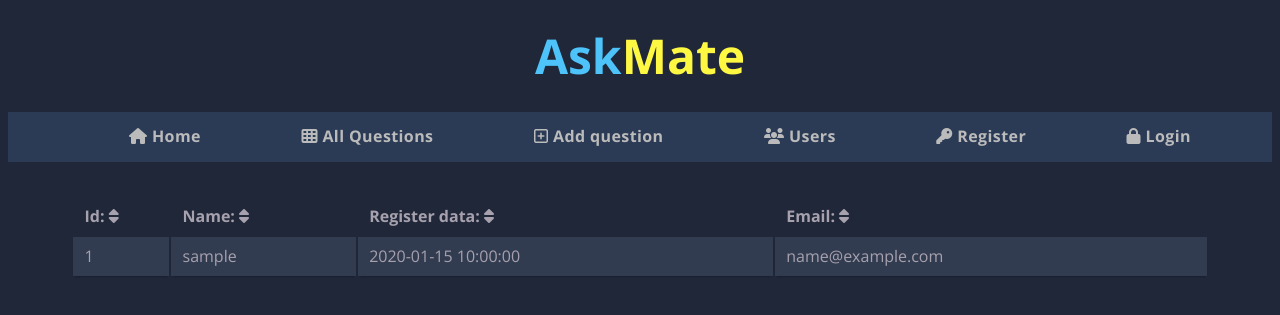
After one commit to FoXcodeZ/AskMate, a Flask app: template templates/users.html in a window 1280 px wide. The commit adds this page. Shown: the top 315 px of the page. Run offline with Flask 2, Linux system fonts and the light colour scheme; the template is opened without the code that fills it: most values are stand-ins (such as "Sample title", 1, 10 or a date in 2020); some libraries are stand-ins or nearby versions.

Commit message:
registration (without password)

```diff
--- a/server.py
+++ b/server.py
@@ -1,15 +1,17 @@
-from flask import Flask, render_template, request, url_for, redirect
+from flask import Flask, session, render_template, request, escape, url_for, redirect
 import data_manager
 
 app = Flask(__name__)
 
 
 @app.route('/')
-@app.route('/index')
+@app.route('/index', methods=['GET', 'POST'])
 def index():
-
     last_5_questions = data_manager.get_last_5_questions()
-    return render_template('index.html', last_5_questions=last_5_questions, title="Home")
+    if 'username' in session:
+        return render_template('index.html', last_5_questions=last_5_questions, title="Home", user=session['username'])
+    else:
+        return render_template('index.html', last_5_questions=last_5_questions, title="Home")
 
 
 @app.route('/display_all_questions')
@@ -46,25 +48,43 @@ def add_answer(question_id):
     return redirect(url_for("display_question", question_id=question_id, title="Display Question"))
 
 
-@app.route('//question/<question_id>/delete', methods=['GET', 'POST'])
+@app.route('/question/<question_id>/delete', methods=['GET', 'POST'])
 def delete_question(question_id):
     data_manager.delete_question(question_id)
     return redirect(url_for('display_all_questions', title="Delete Question"))
 
 
-@app.route('//question/<question_id>/<template_name>/vote-up')
+@app.route('/question/<question_id>/<template_name>/vote-up')
 def vote_up_question(question_id, template_name):
     data_manager.vote_up_question(question_id)
     return display_current_template(template_name)
 
 
-@app.route('//registration')
+@app.route('/registration', methods=['GET', 'POST'])
 def registration():
+    if request.method == 'GET':
+        print("NONE")
+        return render_template('registration.html', title="Registration")
+    else:
+        print("YES")
+        user_name = request.form['user_name']
+        user_email = request.form['user_email']
+        password_1 = request.form['password_1']
+        password_2 = request.form['password_2']
 
-    return render_template('registration.html')
+        data_manager.register_user(user_name, user_email)
+        return redirect(url_for('index', title="Home"))
 
 
-@app.route('//question/<question_id>/<template_name>/vote-down')
+@app.route('/login', methods=['GET', 'POST'])
+def login():
+    if request.method == 'GET':
+        return render_template('login.html', title="Login")
+    session['username'] = request.form['user_name']
+    return redirect(url_for('index', user=session['username']))
+
+
+@app.route('/question/<question_id>/<template_name>/vote-down')
 def vote_down_question(question_id, template_name):
     data_manager.vote_down_question(question_id)
     return display_current_template(template_name)
@@ -77,6 +97,10 @@ def display_current_template(template_name):
         return display_all_questions()
 
 
+@app.route('/list_users')
+def list_users():
+    all_users = data_manager.get_all_users()
+    return render_template('users.html', all_users=all_users)
 
 
 if __name__ == '__main__':
--- a/templates/display-question.html
+++ b/templates/display-question.html
@@ -33,8 +33,8 @@
 {% for row in question %}
     <nav id="navbar">
         <ul>
-            <li><a href="{{ url_for('add_answer', question_id=row['id']) }}" >Add Answer</a></li>
-            <li><a href="{{ url_for('delete_question', question_id=row['id']) }}" >Delete Question</a></li>
+            <li><a href="{{ url_for('add_answer', question_id=row['id']) }}" ><i class="fa-solid fa-folder-plus"></i> Add Answer</a></li>
+            <li><a href="{{ url_for('delete_question', question_id=row['id']) }}" ><i class="fa-solid fa-trash"></i> Delete Question</a></li>
         </ul>
     </nav>
 {% endfor %}
--- a/templates/index.html
+++ b/templates/index.html
@@ -5,6 +5,7 @@
 {% endblock %}
 
 {% block content %}
+    <h1>User: {{ session['username'] }}</h1>
     {% for row in last_5_questions %}
         <tr>
             <td> {{  row['id'] }} </td>
--- a/templates/layout.html
+++ b/templates/layout.html
@@ -11,10 +11,12 @@
 <h1>Ask<span class="yellow">Mate</span></h1>
 <nav id="navbar">
     <ul>
-        <li><a href="{{ url_for('index') }}" >Home</a></li>
-        <li><a href="{{ url_for('display_all_questions') }}" >All Questions</a></li>
-        <li><a href="{{ url_for('add_question') }}" >Add question</a></li>
-        <li><a href="{{ url_for('registration') }}" >Register</a></li>
+        <li><a href="{{ url_for('index') }}" ><i class="fa-solid fa-house"></i> Home</a></li>
+        <li><a href="{{ url_for('display_all_questions') }}" ><i class="fa-solid fa-table-cells"></i> All Questions</a></li>
+        <li><a href="{{ url_for('add_question') }}" ><i class="fa-regular fa-square-plus"></i> Add question</a></li>
+        <li><a href="{{ url_for('list_users') }}" ><i class="fa-solid fa-users"></i> Users</a></li>
+        <li><a href="{{ url_for('registration') }}" ><i class="fa-solid fa-key"></i> Register</a></li>
+        <li><a href="{{ url_for('login') }}" ><i class="fa-solid fa-lock"></i> Login</a></li>
     </ul>
 </nav>
 {% block content %}
--- /dev/null
+++ b/templates/users.html
@@ -0,0 +1,28 @@
+{% extends "layout.html" %}
+
+{% block title %}
+    {{ title }}
+{% endblock %}
+
+{% block content %}
+    <table class="container sortable" >
+        <thead>
+            <tr>
+                <th >Id: <i class="fa-solid fa-sort toolbox"></i></th>
+                <th>Name: <i class="fa-solid fa-sort toolbox"></i></th>
+                <th>Register data: <i class="fa-solid fa-sort toolbox"></i></th>
+                <th>Email: <i class="fa-solid fa-sort toolbox"></i></th>
+            </tr>
+        </thead>
+        <tbody>
+            {% for row in all_users %}
+            <tr>
+                <td> {{  row['user_id'] }} </td>
+                <td> {{  row['user_name'] }} </td>
+                <td> {{  row['reg_date'] }} </td>
+                <td> {{  row['user_email'] }} </td>
+            </tr>
+            {% endfor %}
+        </tbody>
+</table>
+{% endblock %}
--- a/util.py
+++ b/util.py
@@ -3,3 +3,7 @@ import datetime
 
 def get_linux_timestamp():
     return datetime.datetime.now().strftime("%Y-%m-%d %H:%M:%S")
+
+
+def get_linux_date():
+    return datetime.datetime.now().strftime("%Y-%m-%d")
```
Also changed, not shown: data_manager.py (+16 -0 lines), templates/login.html (+18 -9 lines), templates/registration.html (+5 -5 lines), templates/table-layout.html (+6 -4 lines).
